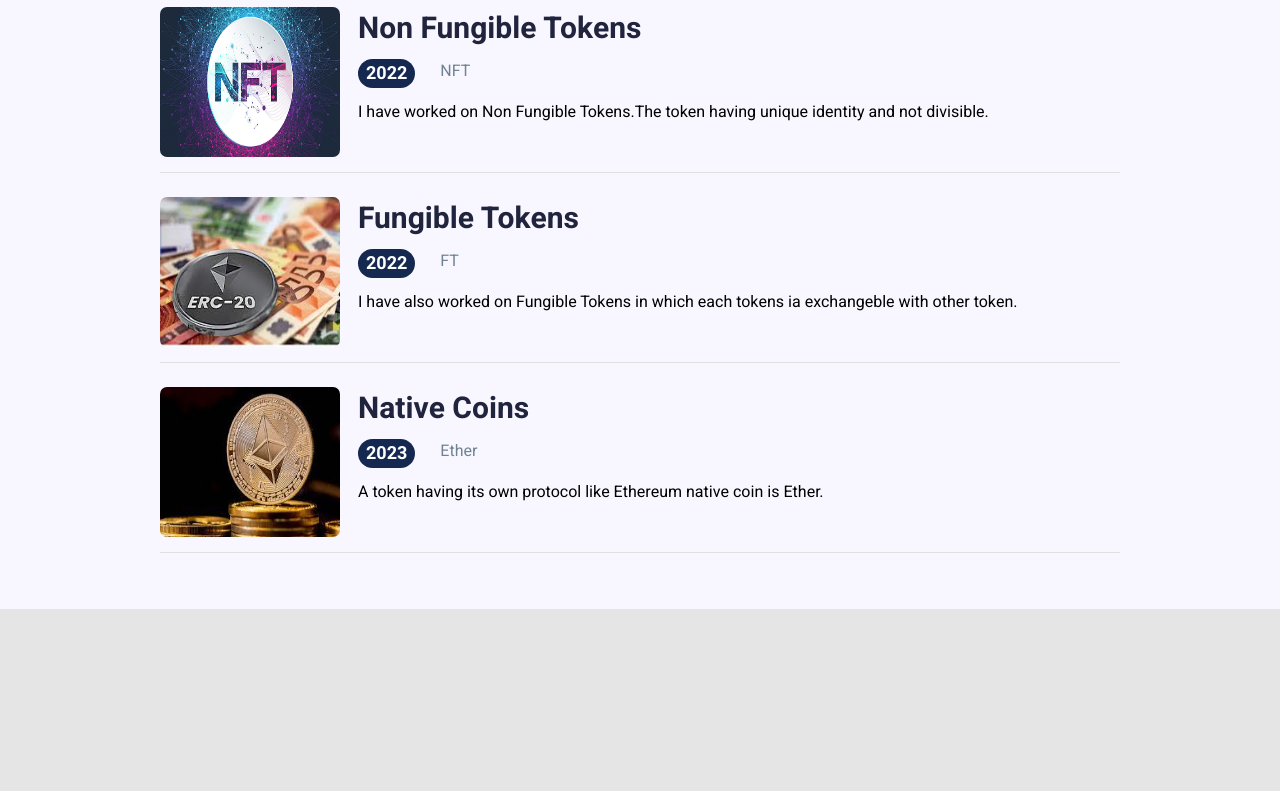
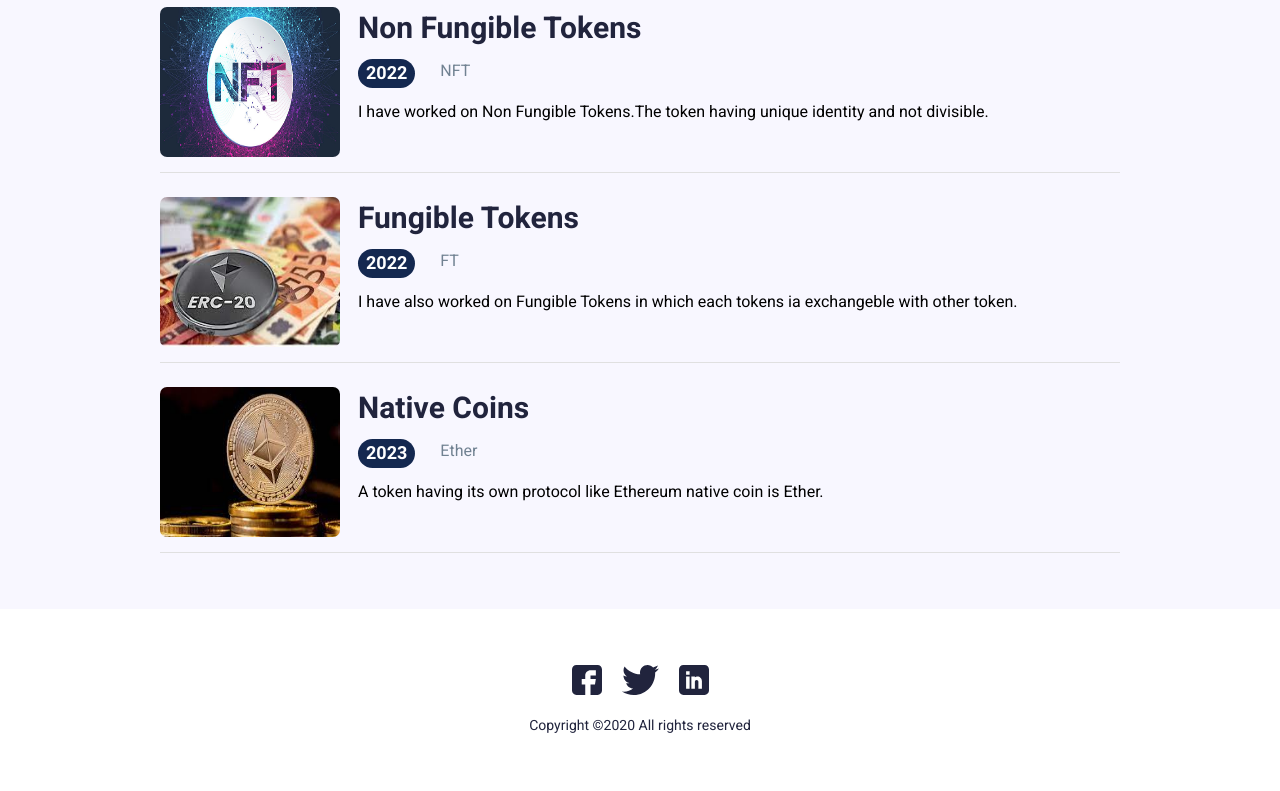
Before and after one commit to ShahidAbbasKhan/Portfolio-Website, a plain HTML site: page my-app/index.html in a window 1280 px wide. Shown: the part 1197-1988 px from the top of the page. Before the commit the page ends 1806 px from the top, so only its background shows below. Drawn offline with Linux system fonts and the light colour scheme.

Commit message:
footer added

```diff
--- a/my-app/css/styles.css
+++ b/my-app/css/styles.css
@@ -221,6 +221,28 @@ header nav li a {
     font-size: 16px;
     line-height: 24px;
 }
+/*Footer*/
+footer{
+    height:182px;
+    background-color: #ffffff;
+    display:flex;
+    flex-direction: column;
+    justify-content: center;
+    align-items: center;
+
+}
+footer .socials{
+    display: flex;
+    gap:20px;
+    margin-bottom: 20px;
+}
+footer .copyright {
+    font-weight: 400;
+    font-size: 14px;
+    line-height: 21px;
+    text-align: center;
+    color: #21243D;
+  }
 
 /*Responsive*/
 @media all and (max-width: 600px) {
--- a/my-app/index.html
+++ b/my-app/index.html
@@ -137,5 +137,15 @@
         </div>
     </div>
    </section>
+   <footer>
+    <div class="socials">
+        <img src="./images/fb-img.svg" alt="facebook">
+        <img src="./images/twitter-img.svg" alt="twitter">
+        <img src="./images/linkedin-img.svg" alt="linkedin">
+    </div>
+    <div class="copyright">
+        <p>Copyright ©2020 All rights reserved</p>
+    </div>
+   </footer>
 </body>
 </html>
```
Also changed, not shown: my-app/images/fb-img.svg (added), my-app/images/linkedin-img.svg (added), my-app/images/twitter-img.svg (added).
